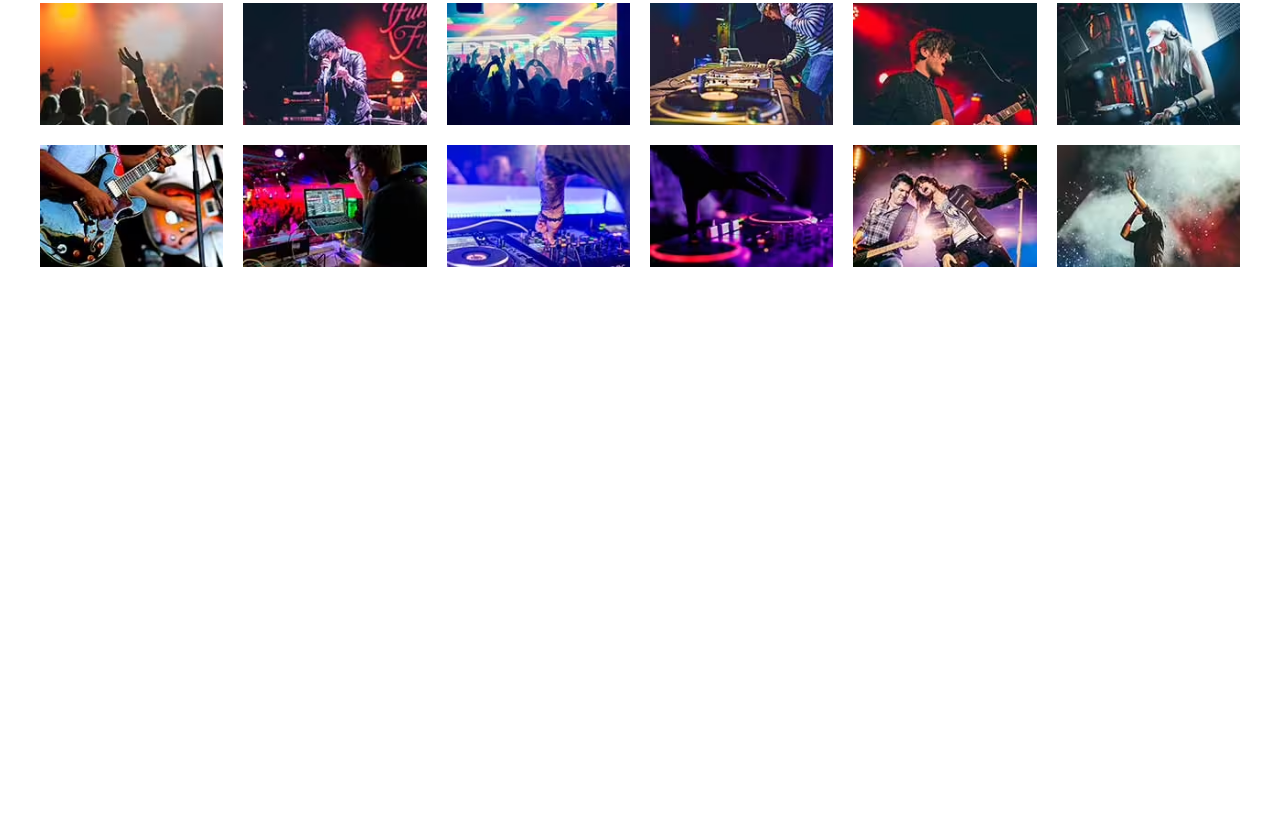
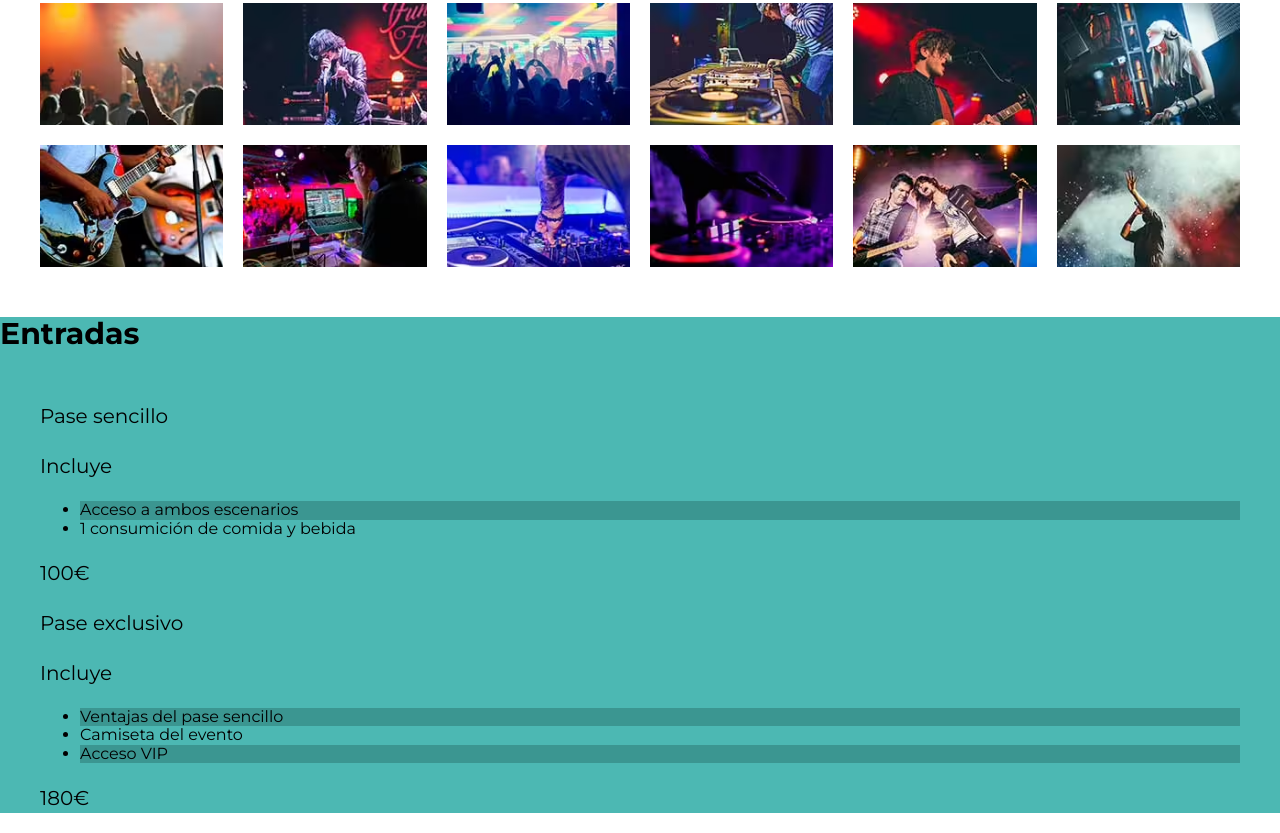
Before and after one commit to AlanMartinezDev/RockEDMFusionFest, a website: page index.html in a window 1280 px wide. Shown: the part 3113-3946 px from the top of the page. Before the commit the page ends 3430 px from the top, so only its background shows below. Drawn offline with Linux system fonts and the light colour scheme.

Commit message:
sección de entradas

```diff
--- a/index.html
+++ b/index.html
@@ -137,6 +137,44 @@
       <ul class="galeria-imagenes"></ul>
     </section>
 
+    <section class="entradas bg-verde">
+      <h3>Entradas</h3>
+      <div class="contenedor contenedor-entradas">
+        <div class="basico pase">
+          <p>Pase sencillo</p>
+          <header class="pase-header">
+            <p>Incluye</p>
+          </header>
+          <div class="pase-body">
+            <ul>
+              <li>Acceso a ambos escenarios</li>
+              <li>1 consumición de comida y bebida</li>
+            </ul>
+          </div>
+          <footer class="pase-footer">
+            <p>100€</p>
+          </footer>
+        </div>
+
+        <div class="premium pase">
+          <p>Pase exclusivo</p>
+          <header class="pase-header">
+            <p>Incluye</p>
+          </header>
+          <div class="pase-body">
+            <ul>
+              <li>Ventajas del pase sencillo</li>
+              <li>Camiseta del evento</li>
+              <li>Acceso VIP</li>
+            </ul>
+          </div>
+          <footer class="pase-footer">
+            <p>180€</p>
+          </footer>
+        </div>
+      </div>
+    </section>
+
     <script src="build/js/app.js"></script>
   </body>
 </html>
```
